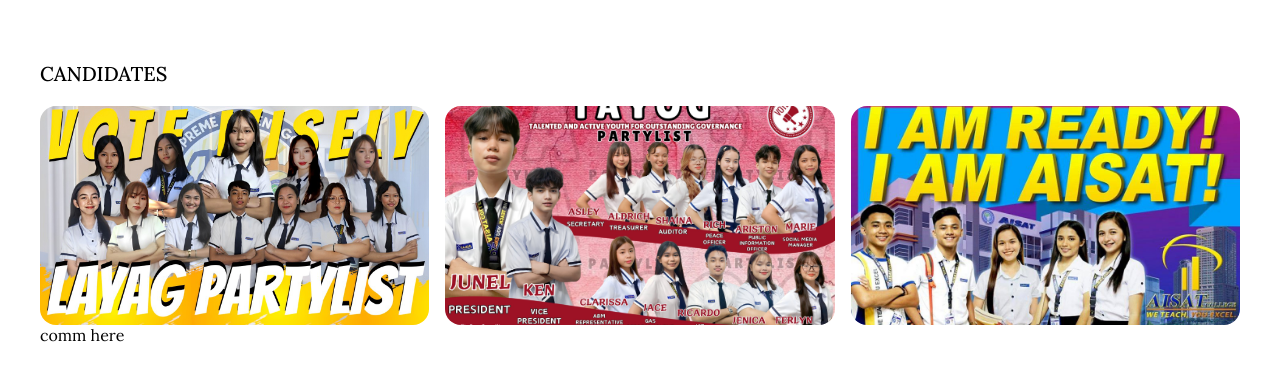
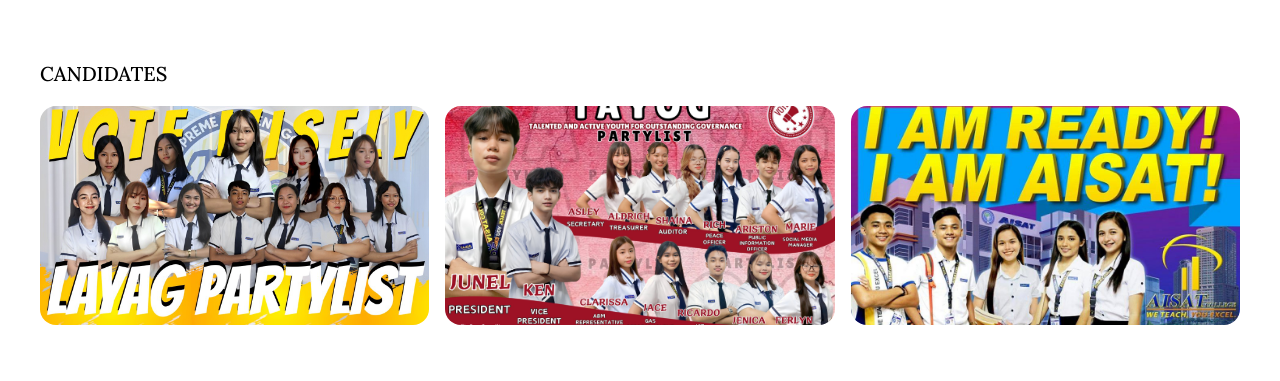
Before and after one commit to roegie/ssg-voting, a Vue app: page / in a window 1280 px wide. Shown: the part 379-760 px from the top of the page. Built offline with nearby package versions, Linux system fonts and the light colour scheme.

Commit message:
Update Home.vue

```diff
--- a/src/views/Home.vue
+++ b/src/views/Home.vue
@@ -10,7 +10,6 @@
           <img src="/src/assets/tayog.jpg" alt="Candidate">
           <img src="/src/assets/nigga.jpg" alt="Candidate">
         </div>
-        comm here
       </section>
     </main>
   </template>
```
